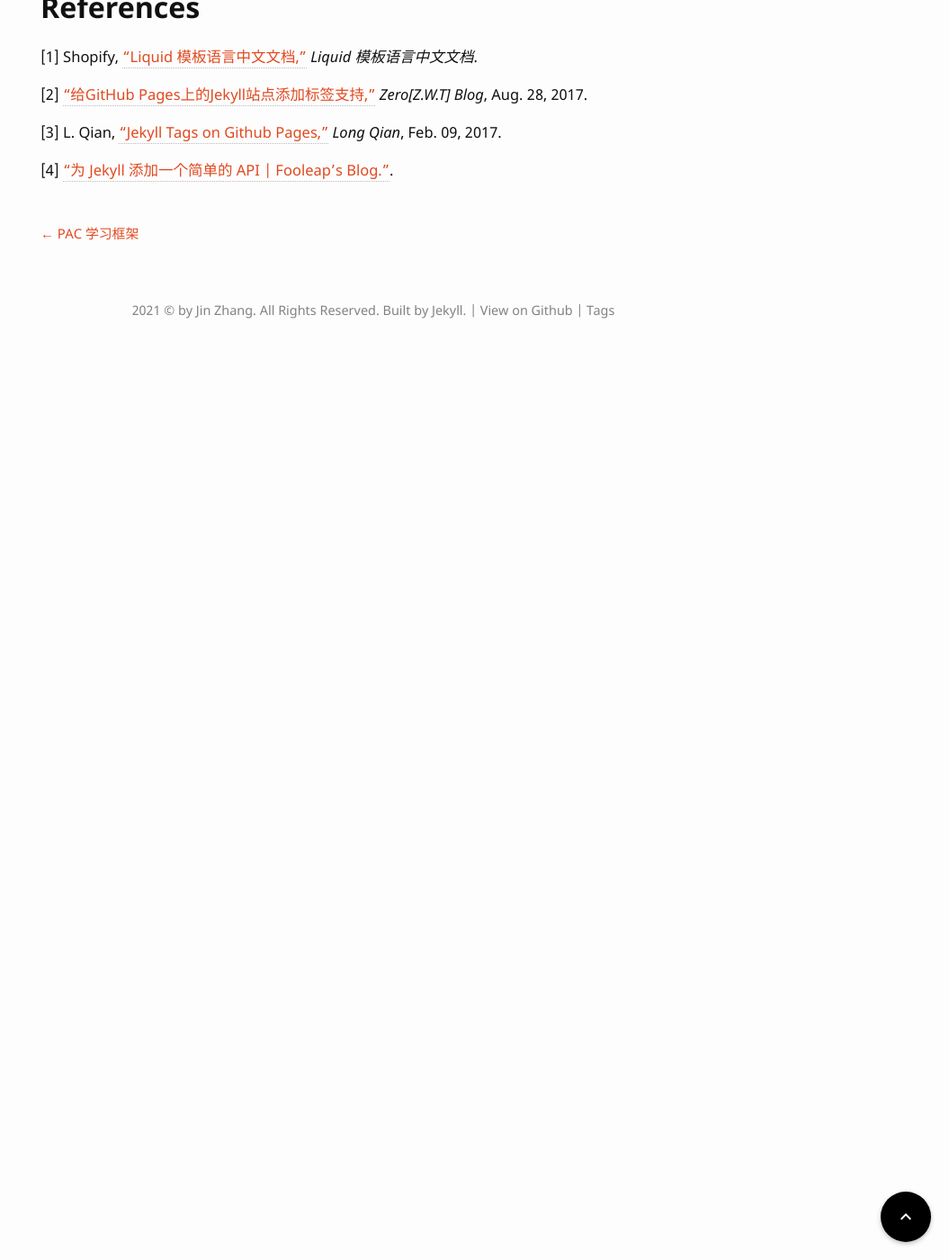
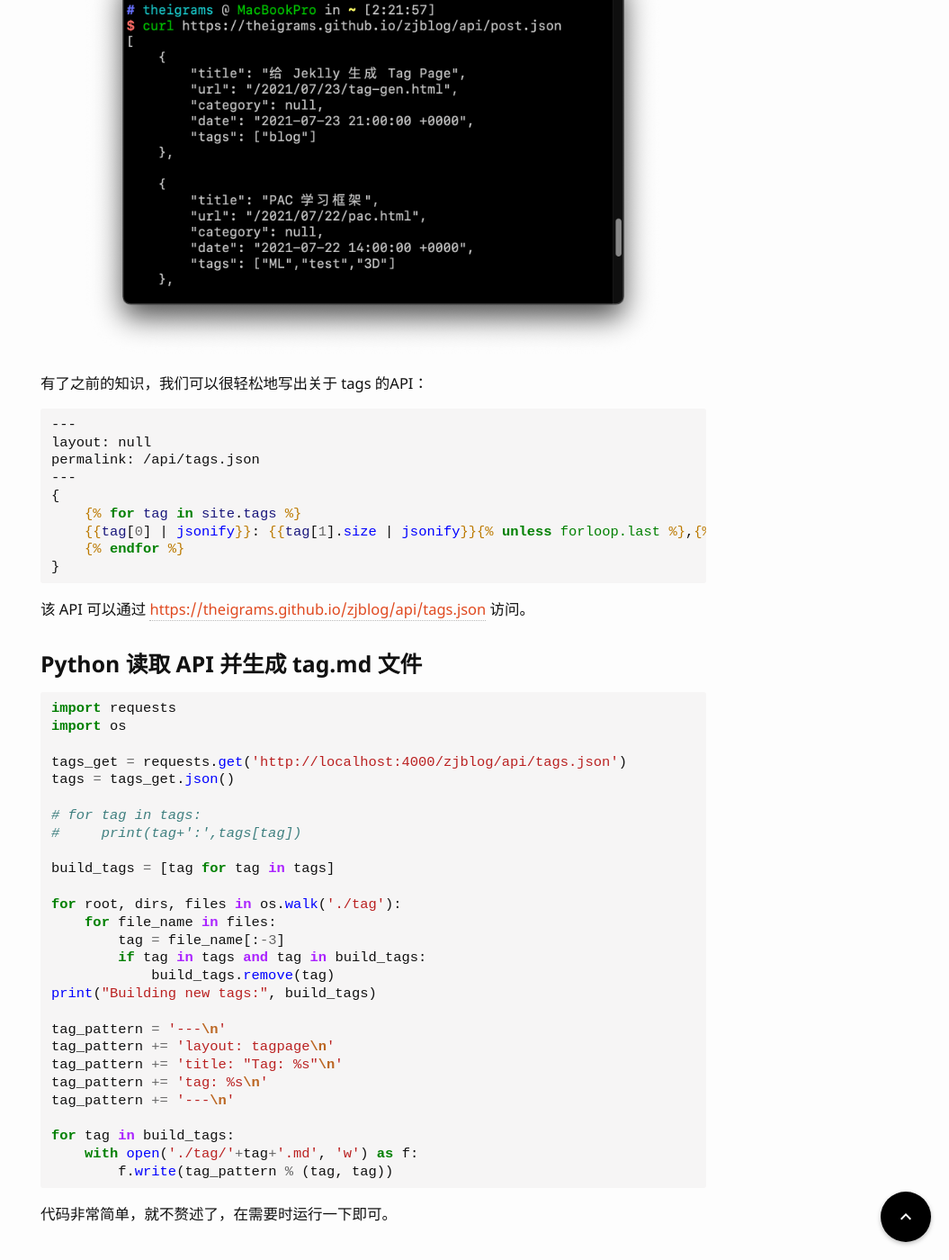
Before and after one commit to Theigrams/zjblog, a Jekyll site: the page built from _posts/2021-07-23-tag-gen.md, in a window 1280 px wide and 1400 px high, scrolled down 5163 px. Shown: the whole window at 90% size, without its empty margins (225-1280 px from the left). Built offline with Jekyll 4.4.1, drawn with Linux system fonts in a browser that asks for light colours; some web fonts are replaced; comment, search, counter and statistics services are not loaded; some of the changed text lies outside the part shown.

````diff
--- a/_posts/2021-07-23-tag-gen.md
+++ b/_posts/2021-07-23-tag-gen.md
@@ -128,7 +128,7 @@ tags: blog
 方案一：通过插件解决，但缺点是 GitHub 不支持这类插件，要么是定义一系列 GitHub Action 来自动化操作，或者在本地生成网页文件，然后推送到 gh 分支部署。
 
 1. [How do I tag posts in Jekyll? Jekyll tagging made simple. (untangled.dev)](https://www.untangled.dev/2020/06/02/tag-management-jekyll/)
-2. [Jekyll 添加 tag 专属页面 |\ TaoAlpha's Blog](https://taoalpha.github.io/blog/2015/06/01/tech-jekyll-tag-page/)
+2. [Jekyll 添加 tag 专属页面 \| TaoAlpha's Blog](https://taoalpha.github.io/blog/2015/06/01/tech-jekyll-tag-page/)
 3. [在 Github Pages 中使用Jekyll插件 \| TaoAlpha's Blog](https://taoalpha.github.io/blog/2015/05/29/tech-use-jekyll-plugin-with-github-page/)
 
 方案二：生成 `tag.md` 或 `tag.html` ，然后套用 `tagpage.html` 模板进行显示。
@@ -196,9 +196,63 @@ permalink: /api/post.json
 
 我们将该代码保存为`api` 文件夹下的 `post.json` 文件，那么就能访问该 API 了。
 
-在浏览器中输入地址 [https://theigrams.github.io/zjblog/api/post.json](https://theigrams.github.io/zjblog/api/post.json) 即可看到相关信息。
+在浏览器中输入地址 [https://theigrams.github.io/zjblog/api/post.json](https://theigrams.github.io/zjblog/api/post.json) 即可看到相关信息。
+
+或者用 curl 指令在终端输入也完全 OK 👌。
+
+<img src="/zjblog/assets/images/2021-07-23-tag-gen/image-20210725022724002.png" alt="image-20210725022724002" style="zoom:40%;" />
+
+有了之前的知识，我们可以很轻松地写出关于 tags 的API：
+
+```liquid
+---
+layout: null
+permalink: /api/tags.json
+---
+{% raw %}{
+    {% for tag in site.tags %}
+    {{tag[0] | jsonify}}: {{tag[1].size | jsonify}}{% unless forloop.last %},{% endunless %}
+    {% endfor %}
+}{% endraw %}
+```
+
+该 API 可以通过 [https://theigrams.github.io/zjblog/api/tags.json](https://theigrams.github.io/zjblog/api/tags.json) 访问。
 
 
+
+### Python 读取 API 并生成 tag.md 文件
+
+```python
+import requests
+import os
+
+tags_get = requests.get('http://localhost:4000/zjblog/api/tags.json')
+tags = tags_get.json()
+
+# for tag in tags:
+#     print(tag+':',tags[tag])
+
+build_tags = [tag for tag in tags]
+
+for root, dirs, files in os.walk('./tag'):
+    for file_name in files:
+        tag = file_name[:-3]
+        if tag in tags and tag in build_tags:
+            build_tags.remove(tag)
+print("Building new tags:", build_tags)
+
+tag_pattern = '---\n'
+tag_pattern += 'layout: tagpage\n'
+tag_pattern += 'title: "Tag: %s"\n'
+tag_pattern += 'tag: %s\n'
+tag_pattern += '---\n'
+
+for tag in build_tags:
+    with open('./tag/'+tag+'.md', 'w') as f:
+        f.write(tag_pattern % (tag, tag))
+```
+
+代码非常简单，就不赘述了，在需要时运行一下即可。
 
 
 
````
Also changed, not shown: 404.md (+12 -2 lines), contact.md (added, +36 -0 lines), contact_old.html (renamed from contact.html, +0 -12 lines), tags_gen.py (+7 -7 lines), assets/images/2021-07-23-tag-gen/image-20210725022227494.png (added), assets/images/2021-07-23-tag-gen/image-20210725022724002.png (added).
